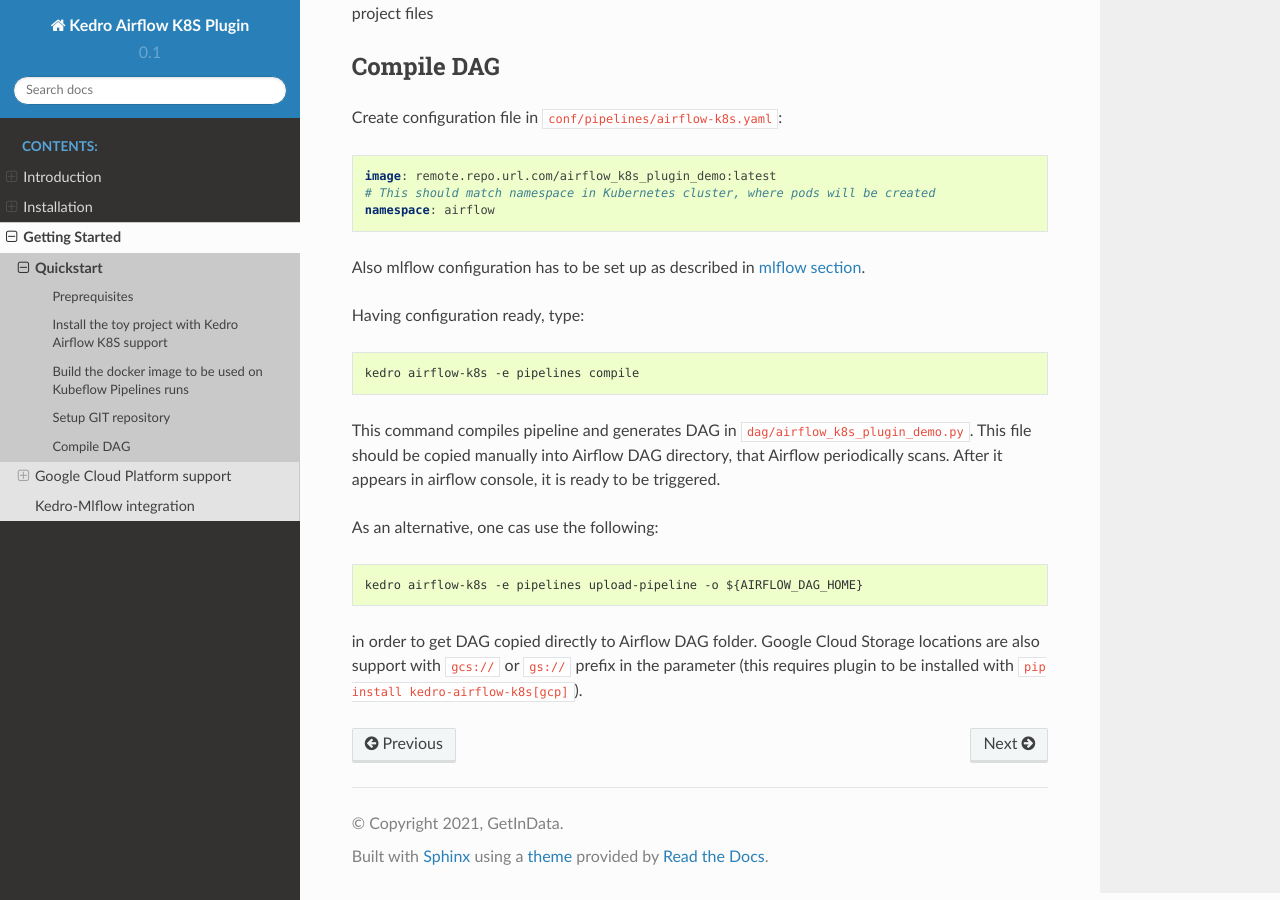
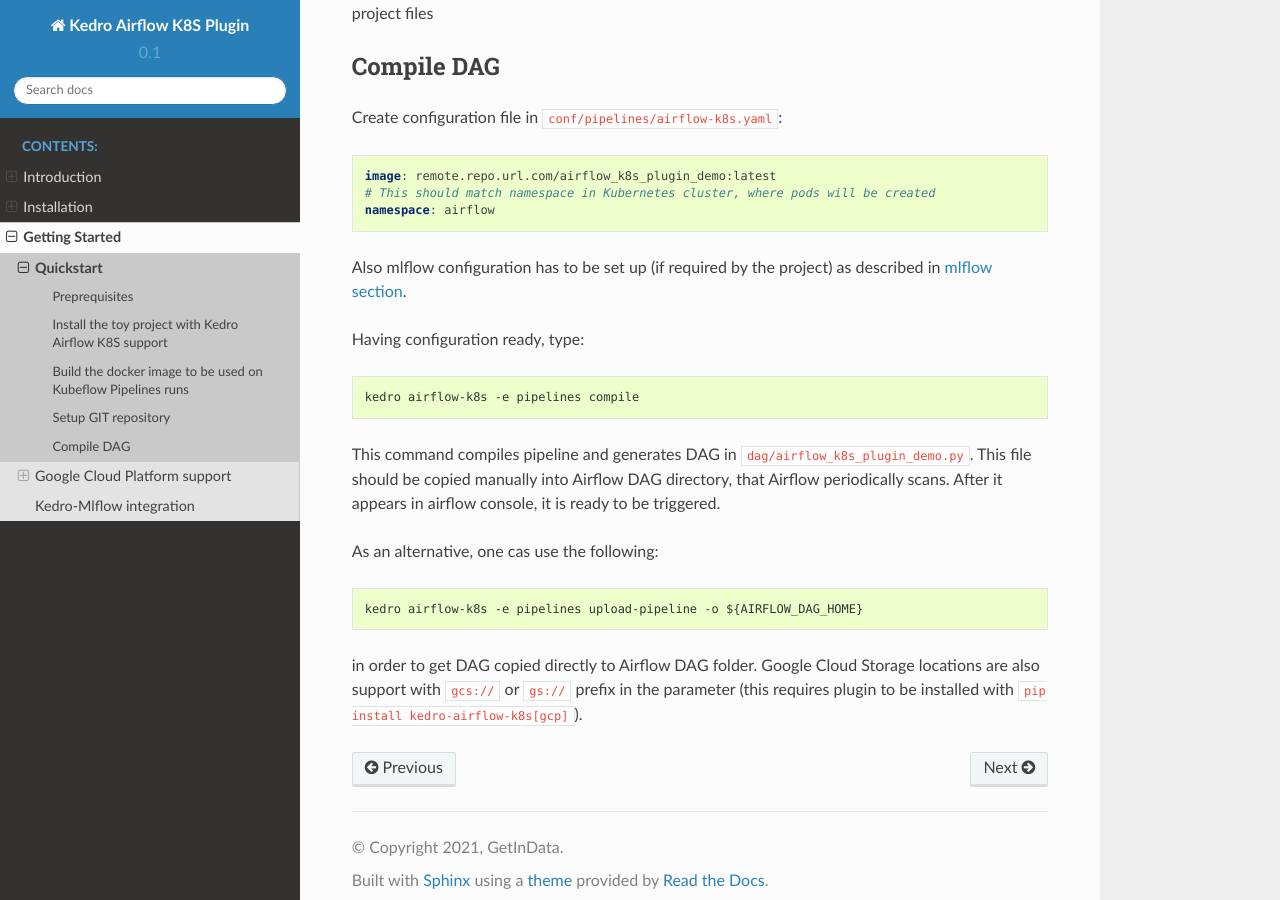
Before and after one commit to getindata/kedro-airflow-k8s, a Sphinx documentation site: the page built from docs/source/03_getting_started/01_quickstart.md, in a window 1280 px wide and 900 px high, scrolled down 3003 px. Built offline with Sphinx 7.4.7 and the Read the Docs theme 2.0.0, drawn with Linux system fonts in a browser that asks for light colours.

Commit message:
Documentation update.

````diff
--- a/docs/source/03_getting_started/01_quickstart.md
+++ b/docs/source/03_getting_started/01_quickstart.md
@@ -153,7 +153,8 @@
 namespace: airflow
 ```
 
-Also mlflow configuration has to be set up as described in [mlflow section](./03_mlflow.md).
+Also mlflow configuration has to be set up (if required by the project) as described in
+[mlflow section](./03_mlflow.md).
 
 Having configuration ready, type:
 
````
Also changed, not shown: CHANGELOG.md (+1 -0 lines), docs/source/03_getting_started/03_mlflow.md (+3 -0 lines).
